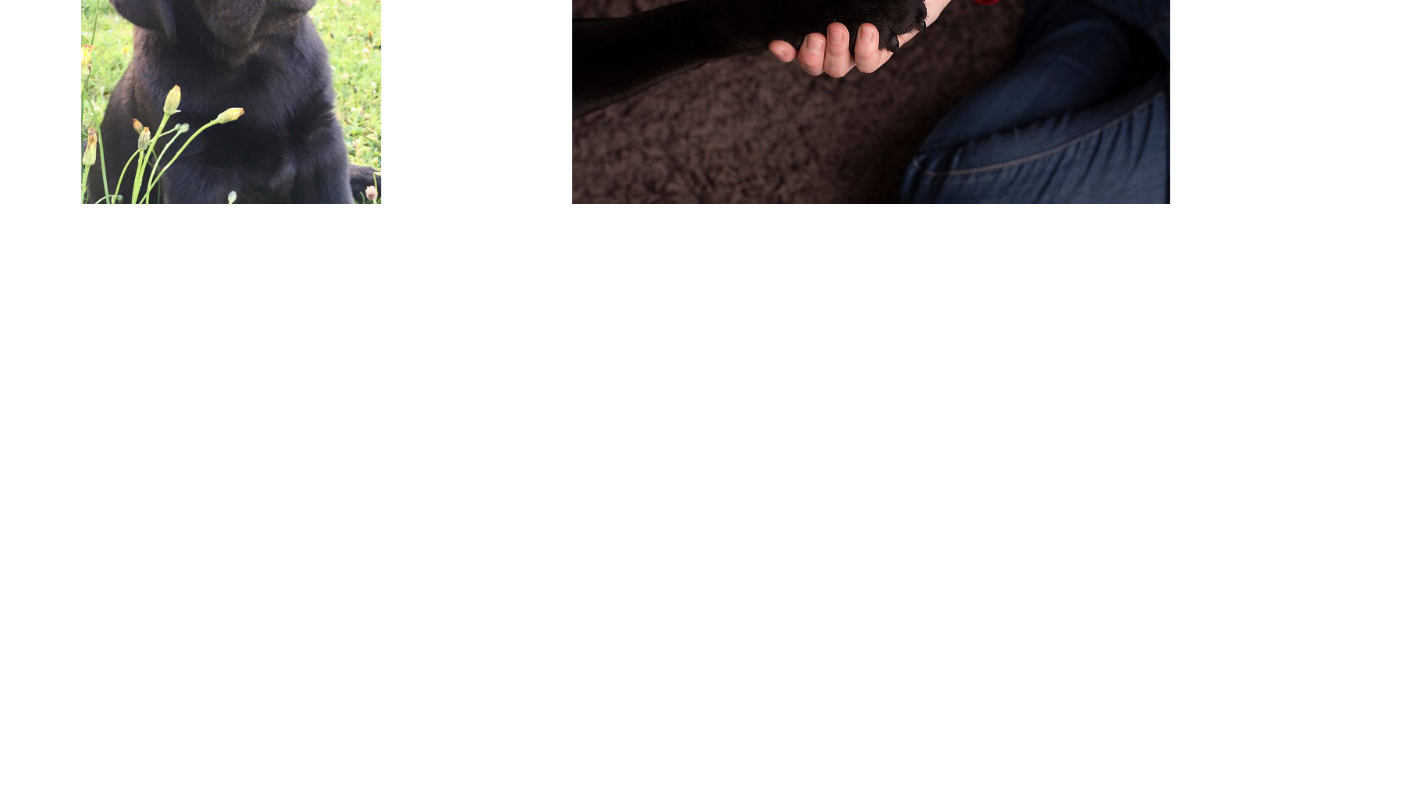
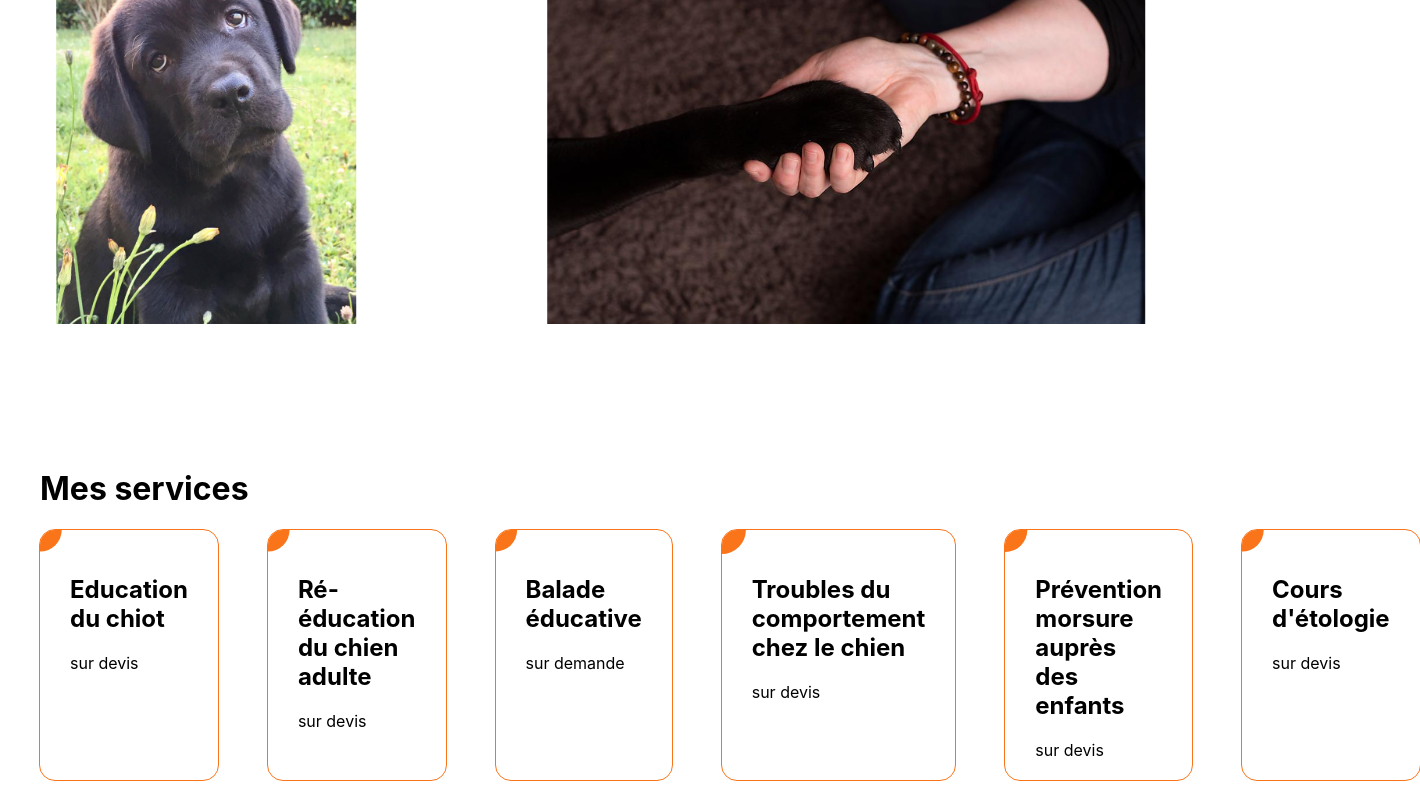
Before and after one commit to melaniemdm/intelligence_canine, a React (Create React App) app: page / in a window 1280 px wide. Shown: the part 576-1376 px from the top of the page, 1420 px wide, since content can reach past the window. Before the commit the page ends 800 px from the top, so only its background shows below. Built offline with nearby package versions, Linux system fonts and the light colour scheme.

Commit message:
fix(css)banner & header feature(js & css) prestation

```diff
--- a/src/components/Banner/style.scss
+++ b/src/components/Banner/style.scss
@@ -1,8 +1,8 @@
-// .containerBanner{
-//     height:300px;
-// }
+
 
  .slideShowImg{
+     margin-top:120px;
+     margin-bottom: 120px;
   object-fit: contain;
   height:400px;
  }
--- a/src/components/Header/style.scss
+++ b/src/components/Header/style.scss
@@ -1,6 +1,6 @@
 @import '../../styles/communs.scss';
 header{
-    margin: 20px;
+    margin: $marginContainer;
 }
 
 .logoImg{
--- /dev/null
+++ b/src/components/Prestations/index.js
@@ -0,0 +1,29 @@
+import './style.scss';
+import {nosPrestations} from '../../datas/presta';
+
+console.log(nosPrestations)
+
+function Prestations(){
+
+    return (<div className="containerGlobal">
+<h1 >Mes services</h1>
+
+<div className="containerPrestations">
+
+ { nosPrestations.map(((prestation,index)=> <div className="presta" key={index}><div className="content" ><div  className='containerOnePresta'>
+
+ <h2 >{prestation.titlePresta}</h2>
+    <p>{prestation.prix}</p>
+
+
+  </div> </div> </div>))}
+
+  </div>
+
+
+
+
+
+    </div>)
+}
+export default Prestations;
--- /dev/null
+++ b/src/components/Prestations/style.scss
@@ -0,0 +1,51 @@
+@import '../../styles/communs.scss';
+.containerGlobal{
+margin:$marginContainer;
+}
+h1{margin-left: 20px;}
+.containerPrestations{
+    margin: $marginContainer;
+    display: flex;
+    justify-content:space-around;
+    gap: 50px;
+}
+
+.presta{
+  background: white;
+  cursor: pointer;
+  border-radius: 15px;
+  position: relative;
+  padding: 25px 30px;
+  color: var($colorOrange2);
+  height: 200px;
+   width: 300px;
+   outline: 1px solid $colorOrange2;
+
+}
+
+.presta::after{
+  content: '';
+  background: $colorOrange2;
+  border-radius: 15px;
+  height: 100%;
+  width: 100%;
+  position: absolute;
+  left: 0;
+  top: 0;
+  z-index: 0;
+  clip-path: circle(10% at 0% 0%);           transition: all .3s ease-in;
+}
+
+.content{
+  position: relative;
+  z-index: 1;
+  transition: all .3s ease-in;
+}
+
+.presta:hover::after{
+  clip-path: circle(100%);
+}
+
+.presta:hover .content{
+  color: $colorWhite;
+}
--- /dev/null
+++ b/src/datas/presta.js
@@ -0,0 +1,32 @@
+export const nosPrestations = [
+  {
+    id: "1",
+    titlePresta: "Education du chiot",
+    prix: "sur devis",
+  },
+  {
+    id: "2",
+    titlePresta: "Ré-éducation du chien adulte",
+    prix: "sur devis",
+  },
+  {
+    id: "3",
+    titlePresta: "Balade éducative",
+    prix: "sur demande",
+  },
+  {
+    id: "4",
+    titlePresta: "Troubles du comportement chez le chien",
+    prix: "sur devis",
+  },
+  {
+    id: "5",
+    titlePresta: "Prévention morsure auprès des enfants",
+    prix: "sur devis",
+  },
+  {
+    id: "6",
+    titlePresta: "Cours d'étologie",
+    prix: "sur devis",
+  },
+];
--- a/src/index.js
+++ b/src/index.js
@@ -3,6 +3,7 @@ import ReactDOM from 'react-dom/client';
 import './index.css';
 import Header from '../src/components/Header';
 import Banner from '../src/components/Banner';
+import Prestations from '../src/components/Prestations';
 import reportWebVitals from './reportWebVitals';
 
 const root = ReactDOM.createRoot(document.getElementById('root'));
@@ -10,6 +11,7 @@ root.render(
   <React.StrictMode>
   <Header/>
   <Banner/>
+  <Prestations/>
   </React.StrictMode>
 );
 
--- a/src/styles/variables.scss
+++ b/src/styles/variables.scss
@@ -4,3 +4,4 @@ $colorBlack: black;
 $colorWhite: white;
 $colorOrange:rgb(62,25,0) ;
 $colorOrange2:rgb(250,117,26);
+$marginContainer: 20px;
```
